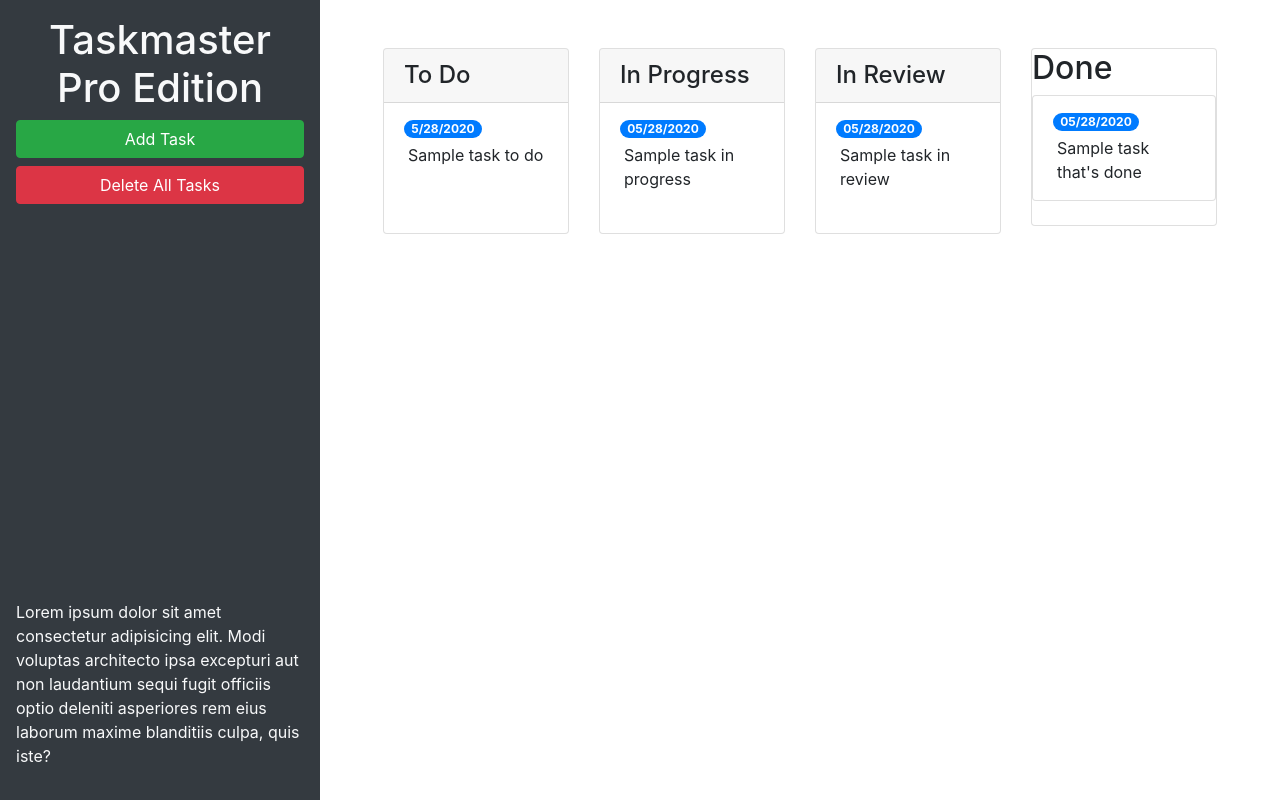
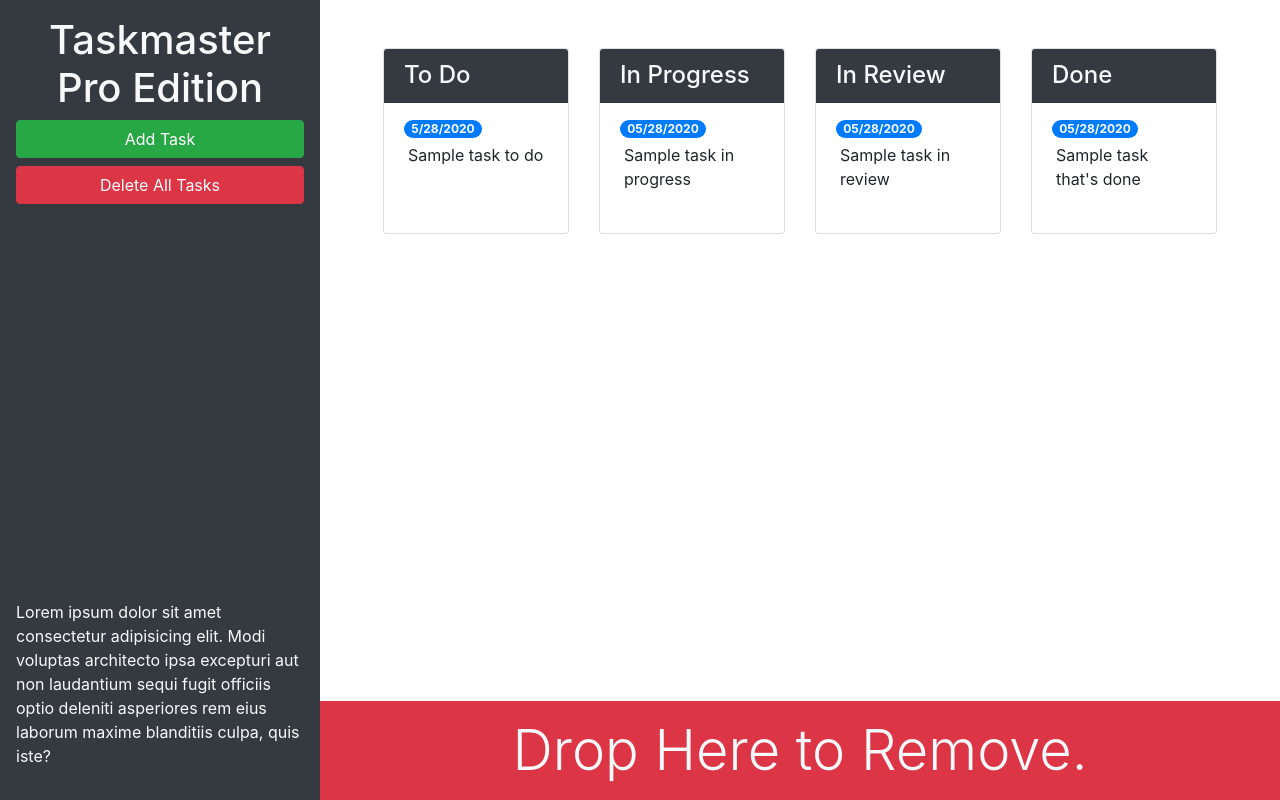
Before and after one commit to coneboybebop/taskmaster-pro, a plain HTML site: page index.html in a window 1280 px wide. Drawn offline with nearby package versions, Linux system fonts and the light colour scheme.

Commit message:
additional bootstrap layout

```diff
--- a/index.html
+++ b/index.html
@@ -13,23 +13,23 @@
 <body>
 
   <div class="row min-vh-100 no-gutters">
-    <header class="col-12 col-lg-3 bg-dark text-light d-flex flex-column p-4 p-lg-3">
+    <header class="col-12 col-lg-3 bg-dark text-light sticky-top d-flex flex-column p-4 p-lg-3">
       <h1 class="text-center">Taskmaster Pro Edition</h1>
       <button id="create-task" class="btn btn-block btn-success" data-toggle="modal" data-target="#task-form-modal">Add
         Task</button>
       <button id="remove-tasks" class="btn btn-block btn-danger">Delete All Tasks</button>
-      <p class="mt-auto">Lorem ipsum dolor sit amet consectetur adipisicing elit. Modi voluptas architecto ipsa
+      <p class="mt-auto d-none d-lg-block">Lorem ipsum dolor sit amet consectetur adipisicing elit. Modi voluptas architecto ipsa
         excepturi aut non
         laudantium sequi fugit officiis optio deleniti asperiores rem eius laborum maxime blanditiis culpa, quis iste?
       </p>
     </header>
-    <main class="col-12 col-lg-9">
+    <main class="col-12 col-lg-9 d-flex flex-column">
 
         <!--To Do start-->
         <div class="m-5 row justify-content-around">
           <div class="col-12 col-md-6 col-xl-3 mb-3">
             <div class="card">
-            <h4 class="card-header">To Do</h4>
+            <h4 class="card-header bg-dark text-light">To Do</h4>
               <ul id="list-toDo" class="list-group list-group-flush">
                 <li class="list-group-item">
                   <span class="badge badge-primary badge-pill">5/28/2020</span>
@@ -43,7 +43,7 @@
         <!-- in progress start -->
         <div class="col-12 col-md-6 col-xl-3 mb-3">
           <div class="card">
-            <h4 class="card-header">In Progress</h4>
+            <h4 class="card-header bg-dark text-light">In Progress</h4>
             <ul id="list-inProgress" class="list-group list-group-flush">
               <li class="list-group-item">
                 <span class="badge badge-primary badge-pill">05/28/2020</span>
@@ -56,7 +56,7 @@
         <!-- in review start -->
         <div class="col-12 col-md-6 col-xl-3 mb-3">
           <div class="card">
-            <h4 class="card-header">In Review</h4>
+            <h4 class="card-header bg-dark text-light">In Review</h4>
             <ul id="list-inReview" class="list-group list-group-flush">
               <li class="list-group-item">
                 <span class="badge badge-primary badge-pill">05/28/2020</span>
@@ -69,17 +69,23 @@
         <!-- done start -->
         <div class="col-12 col-md-6 col-xl-3 mb-3">
           <div class="card">
-          <h2>Done</h2>
-          <ul id="list-done" class="list-group">
-            <li class="list-group-item">
-              <span class="badge badge-primary badge-pill">05/28/2020</span>
-              <p class="m-1">Sample task that's done</p>
-            </li>
-          </ul>
+          <h4 class="card-header bg-dark text-light">Done</h2>
+            <ul id="list-done" class="list-group list-group-flush">
+              <li class="list-group-item">
+                <span class="badge badge-primary badge-pill">05/28/2020</span>
+                <p class="m-1">Sample task that's done</p>
+              </li>
+            </ul>
           </div>
         </div>
         <!-- done end -->
 
+      </div>
+
+      <div id="trash" class="mt-auto">
+        <div class="w-100 bg-danger p-3 text-center text-light display-4">
+          Drop Here to Remove.
+        </div>
       </div>
     </main>
   </div>
```
